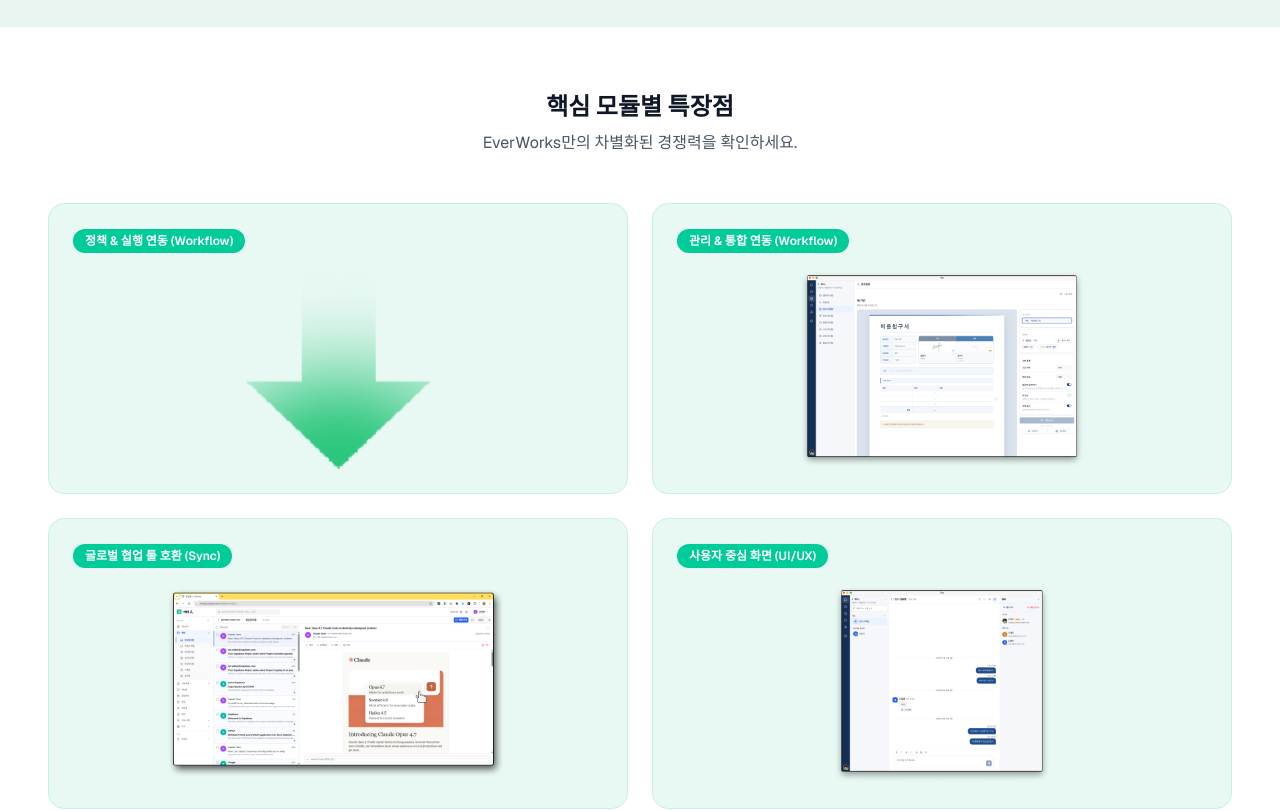
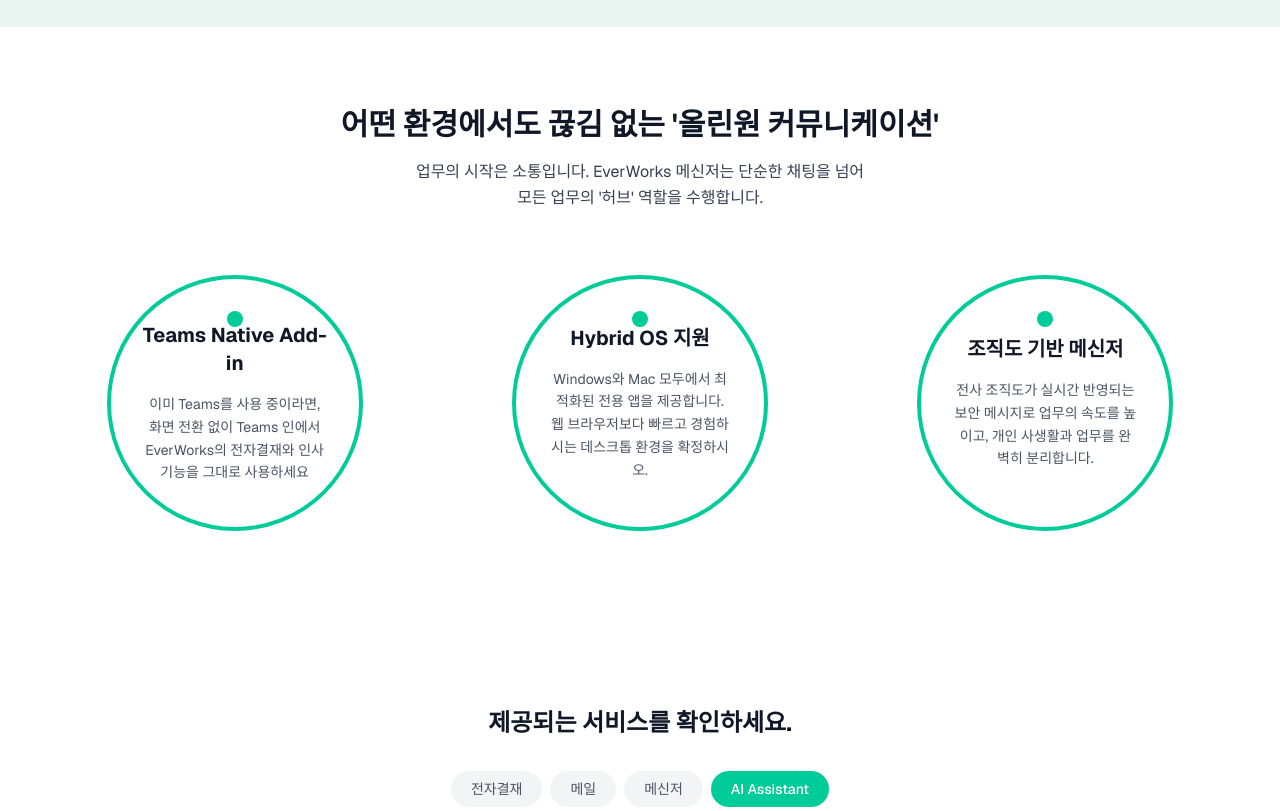
Before and after one commit to itdeco/EverinServicePortalUserFront, a Next.js app: page /everworks in a window 1280 px wide. Shown: the part 3240-4051 px from the top of the page. Built offline with nearby package versions, Linux system fonts and the light colour scheme.

Commit message:
feat: update Characteristics Section with new design
Add circular cards for Teams Native Add-in, Hybrid OS support, and org-based messenger.

```diff
--- a/src/components/everworks/characteristics-section.tsx
+++ b/src/components/everworks/characteristics-section.tsx
@@ -1,88 +1,63 @@
 import Image from "next/image";
 
 export default function CharacteristicsSection() {
+  const characteristics = [
+    {
+      id: 1,
+      title: "Teams Native Add-in",
+      description:
+        "이미 Teams를 사용 중이라면, 화면 전환 없이 Teams 인에서 EverWorks의 전자결재와 인사 기능을 그대로 사용하세요",
+    },
+    {
+      id: 2,
+      title: "Hybrid OS 지원",
+      description:
+        "Windows와 Mac 모두에서 최적화된 전용 앱을 제공합니다. 웹 브라우저보다 빠르고 경험하시는 데스크톱 환경을 확정하시오.",
+    },
+    {
+      id: 3,
+      title: "조직도 기반 메신저",
+      description:
+        "전사 조직도가 실시간 반영되는 보안 메시지로 업무의 속도를 높이고, 개인 사생활과 업무를 완벽히 분리합니다.",
+    },
+  ];
+
   return (
-    <section className="w-full bg-white py-16">
+    <section className="w-full bg-white py-20">
       <div className="mx-auto max-w-[1280px] px-6 lg:px-12">
         {/* Header */}
-        <div className="text-center mb-12">
-          <h2 className="text-xl md:text-2xl font-bold text-gray-900 mb-2">
-            핵심 모듈별 특장점
+        <div className="text-center mb-16">
+          <h2 className="text-2xl md:text-3xl font-bold text-gray-900 mb-4">
+            어떤 환경에서도 끊김 없는 '올린원 커뮤니케이션'
           </h2>
-          <p className="text-gray-600">
-            EverWorks만의 차별화된 경쟁력을 확인하세요.
+          <p className="text-gray-700 text-base leading-relaxed">
+            업무의 시작은 소통입니다. EverWorks 메신저는 단순한 채팅을 넘어
+            <br />
+            모든 업무의 '허브' 역할을 수행합니다.
           </p>
         </div>
 
-        {/* 4 Cards Grid - 이미지들만 사용 */}
-        <div className="grid grid-cols-1 md:grid-cols-2 gap-6">
-          {/* Card 1 */}
-          <div className="bg-[#e8f8f3] rounded-2xl p-6 border border-[#c8f0e8]">
-            <div className="mb-4">
-              <span className="inline-block px-3 py-1 bg-[#00cc99] text-white text-xs font-semibold rounded-full">
-                정책 &amp; 실행 연동 (Workflow)
-              </span>
+        {/* 3 Circular Cards */}
+        <div className="grid grid-cols-1 md:grid-cols-3 gap-8">
+          {characteristics.map((char) => (
+            <div key={char.id} className="flex flex-col items-center text-center">
+              {/* Circular Border Container */}
+              <div className="relative w-64 h-64 rounded-full border-4 border-[#00cc99] flex items-center justify-center mb-8">
+                {/* Center Dot */}
+                <div className="absolute top-8 w-4 h-4 bg-[#00cc99] rounded-full"></div>
+
+                {/* Content */}
+                <div className="px-8 py-8 flex flex-col items-center justify-center h-full">
+                  <h3 className="text-lg md:text-xl font-bold text-gray-900 mb-4">
+                    {char.title}
+                  </h3>
+                  <p className="text-gray-600 text-sm leading-relaxed">
+                    {char.description}
+                  </p>
+                </div>
+              </div>
             </div>
-            <div className="relative h-[200px]">
-              <Image
-                src="/images/contents/everWorks/bg-EverWorks-05.png"
-                alt="정책 실행 연동"
-                fill
-                className="object-contain"
-              />
-            </div>
-          </div>
-
-          {/* Card 2 */}
-          <div className="bg-[#e8f8f3] rounded-2xl p-6 border border-[#c8f0e8]">
-            <div className="mb-4">
-              <span className="inline-block px-3 py-1 bg-[#00cc99] text-white text-xs font-semibold rounded-full">
-                관리 &amp; 통합 연동 (Workflow)
-              </span>
-            </div>
-            <div className="relative h-[200px]">
-              <Image
-                src="/images/contents/everWorks/bg-EverWorks-06.png"
-                alt="관리 툴 통합"
-                fill
-                className="object-contain"
-              />
-            </div>
-          </div>
-
-          {/* Card 3 */}
-          <div className="bg-[#e8f8f3] rounded-2xl p-6 border border-[#c8f0e8]">
-            <div className="mb-4">
-              <span className="inline-block px-3 py-1 bg-[#00cc99] text-white text-xs font-semibold rounded-full">
-                글로벌 협업 툴 호환 (Sync)
-              </span>
-            </div>
-            <div className="relative h-[200px]">
-              <Image
-                src="/images/contents/everWorks/bg-EverWorks-07.png"
-                alt="글로벌 협업 툴"
-                fill
-                className="object-contain"
-              />
-            </div>
-          </div>
-
-          {/* Card 4 */}
-          <div className="bg-[#e8f8f3] rounded-2xl p-6 border border-[#c8f0e8]">
-            <div className="mb-4">
-              <span className="inline-block px-3 py-1 bg-[#00cc99] text-white text-xs font-semibold rounded-full">
-                사용자 중심 화면 (UI/UX)
-              </span>
-            </div>
-            <div className="relative h-[200px]">
-              <Image
-                src="/images/contents/everWorks/bg-EverWorks-08.png"
-                alt="사용자 중심 화면"
-                fill
-                className="object-contain"
-              />
-            </div>
-          </div>
+          ))}
         </div>
       </div>
     </section>
```
